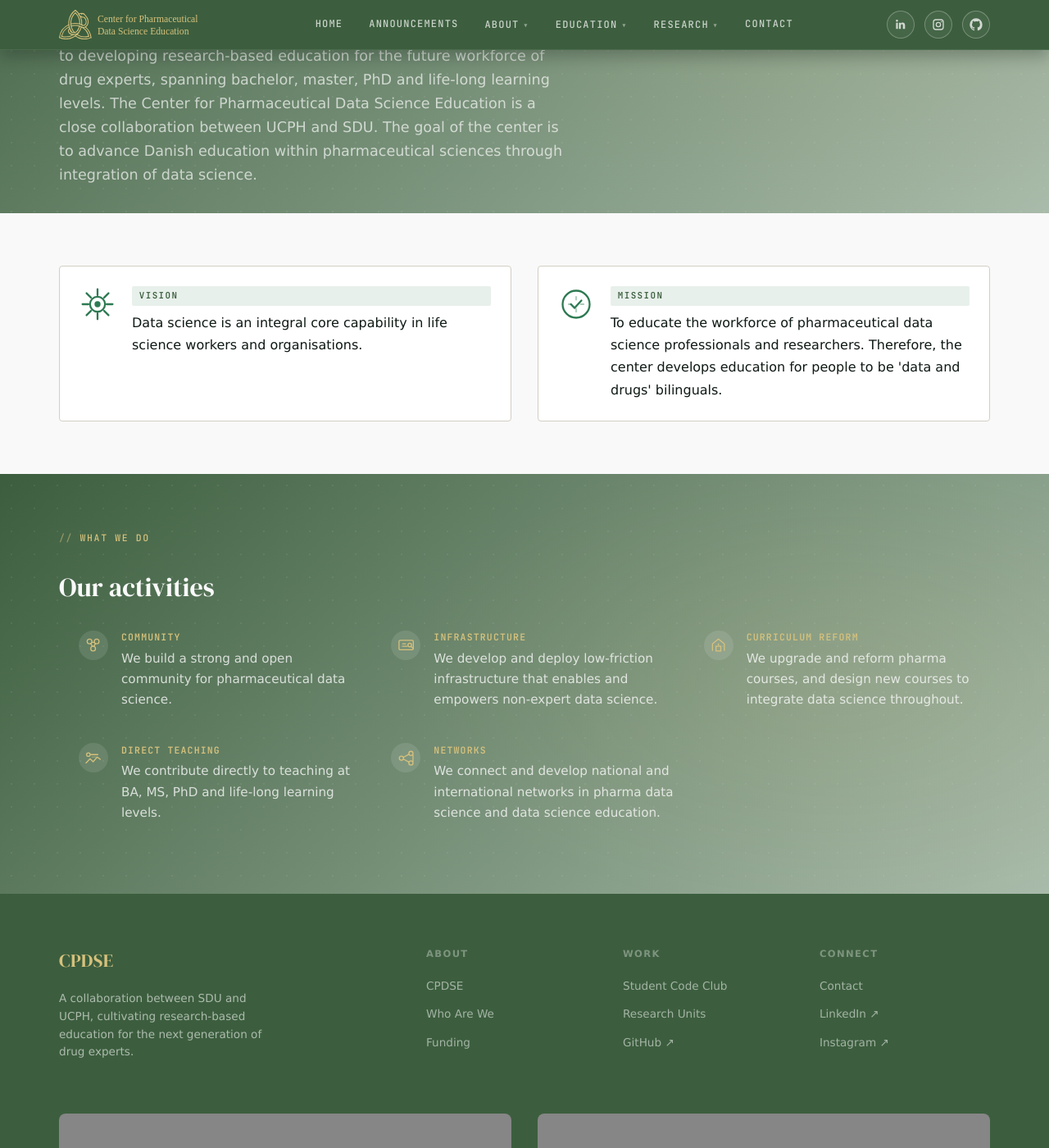
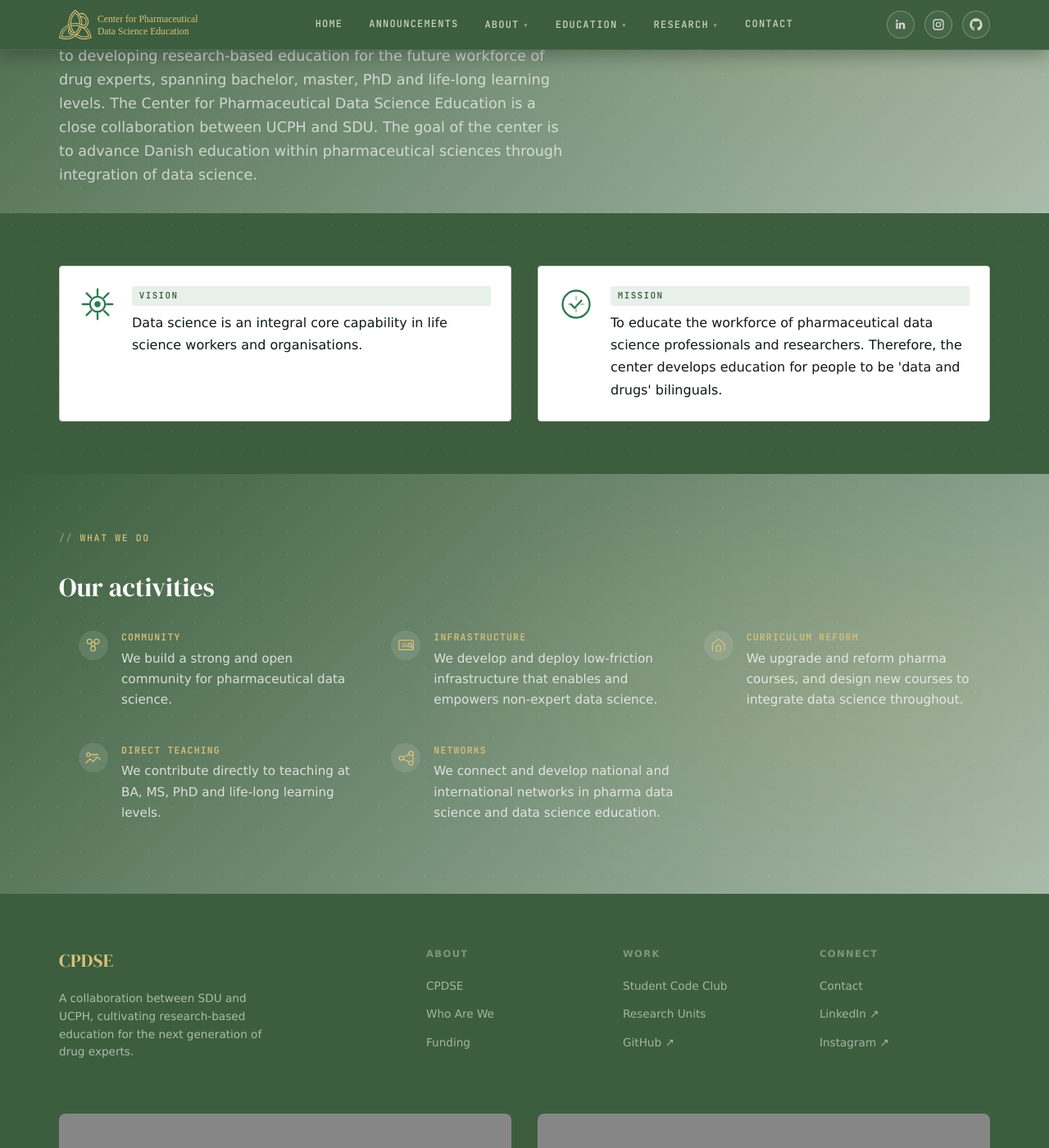
Before and after one commit to CPDSE/PagesCMS, a Jekyll site: the page built from about.md, in a window 1280 px wide and 1400 px high, scrolled down 317 px. Shown: the whole window at 82% size. Built offline with Jekyll 4.4.1, drawn with Linux system fonts in a browser that asks for light colours; grey boxes are pictures that could not be loaded.

Commit message:
Update main.css

```diff
--- a/assets/css/main.css
+++ b/assets/css/main.css
@@ -2077,7 +2077,7 @@ a { color: inherit; }
 /* ─── ABOUT PAGE ──────────────────────────────────────────── */
 
 .about-dark-section {
-  background: var(--offwhite);
+  background: var(--green);
   position: relative;
   overflow: hidden;
   padding: var(--space-lg) 0;
@@ -2086,7 +2086,8 @@ a { color: inherit; }
   content: '';
   position: absolute;
   inset: 0;
-  background: none;
+  background-image: radial-gradient(circle, rgba(249,249,249,0.04) 1px, transparent 1px);
+  background-size: 28px 28px;
   pointer-events: none;
 }
 .about-vision-mission {
```
